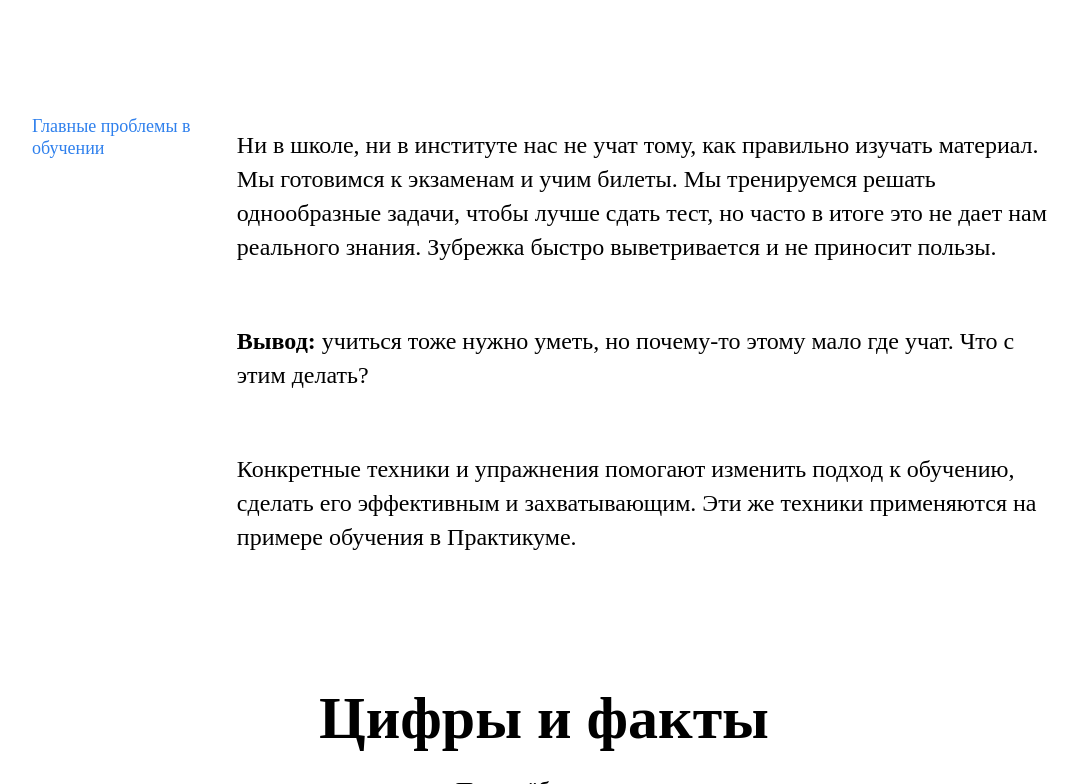
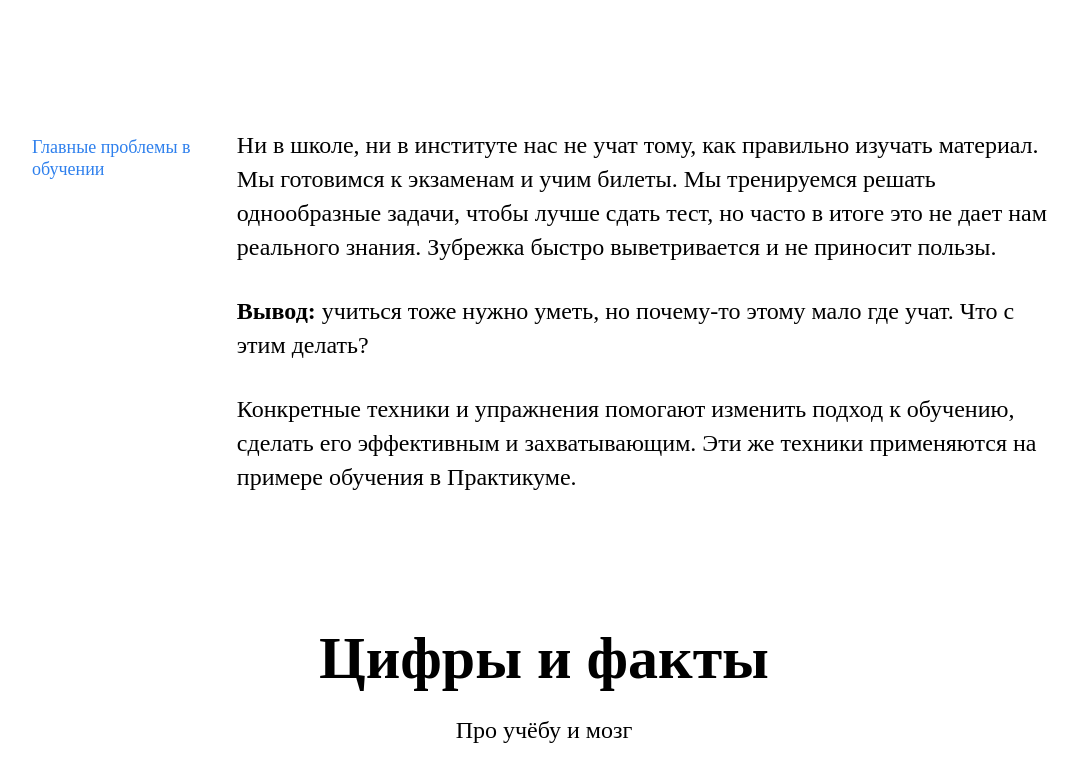
Before and after one commit to Svetlinika-SL/how-to-learn, a plain HTML site: page index.html in a window 1280 px wide. Shown: the part 758-1542 px from the top of the page, without its empty margins (96-1174 px from the left). Drawn offline with nearby package versions, Linux system fonts and the light colour scheme.

Commit message:
Проектная работа 1

```diff
--- a/index.html
+++ b/index.html
@@ -25,13 +25,11 @@
         <div class="header__square-pic"></div>
       </div>
     </div>
-    </div>
-    </header>
     <main class="content">
       <section class="description">
         <div class="two-columns">
-          <p class="two-columns__brief">Главные проблемы
-            в обучении</p>
+          <h2 class="two-columns__brief">Главные проблемы
+            в обучении</h2>
             <div class="two-columns__main-text">
               <p class="two-columns__paragraph">Ни в школе,  ни в институте нас не учат тому,
               как правильно изучать материал. Мы готовимся к экзаменам и учим билеты.
@@ -142,7 +140,6 @@
             <img class="kaufman__triangle" src="/images/kaufman-triangle.svg"  alt="Треугольник">
       </section>
     </main>
-  </div>
   <footer class="footer">
     <div class="footer__columns">
         <div class="footer__column_content-copyright">
--- a/styles/style.css
+++ b/styles/style.css
@@ -83,6 +83,7 @@
 }
 
 .description {
+  position: relative;
   margin-top: 100px;
   margin-bottom: 100px;
 }
@@ -92,10 +93,13 @@
   position: relative;
   flex-direction: row;
   justify-content: space-between;
+  align-items: center;
+  align-items: baseline;
+  width: 80%;
   margin-top: 0;
-  width: 80%;
-  margin-left:auto;
-  margin-right:auto;
+  margin-bottom: 0;
+  margin-left: auto;
+  margin-right: auto;
 }
 
 .two-columns__brief {
@@ -107,9 +111,6 @@
 }
 
 .two-columns__main-text {
-  display: flex;
-  justify-content: space-between;
-  flex-direction: column;
   width: 80%;
   min-width: 784px;
 }
@@ -118,8 +119,8 @@
   line-height: 34px;
   font-size: 24px;
   font-weight: normal;
-  margin-top:30px;
-  margin-bottom:30px;
+  margin-top: 30px;
+  margin-bottom: 30px;
 }
 
 .two-columns__span-accent {
```
